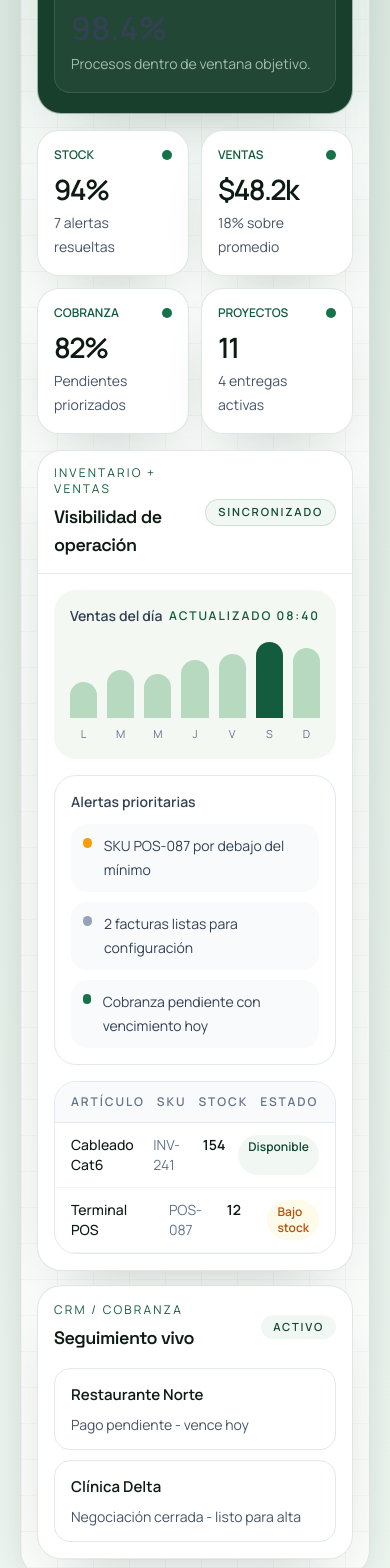
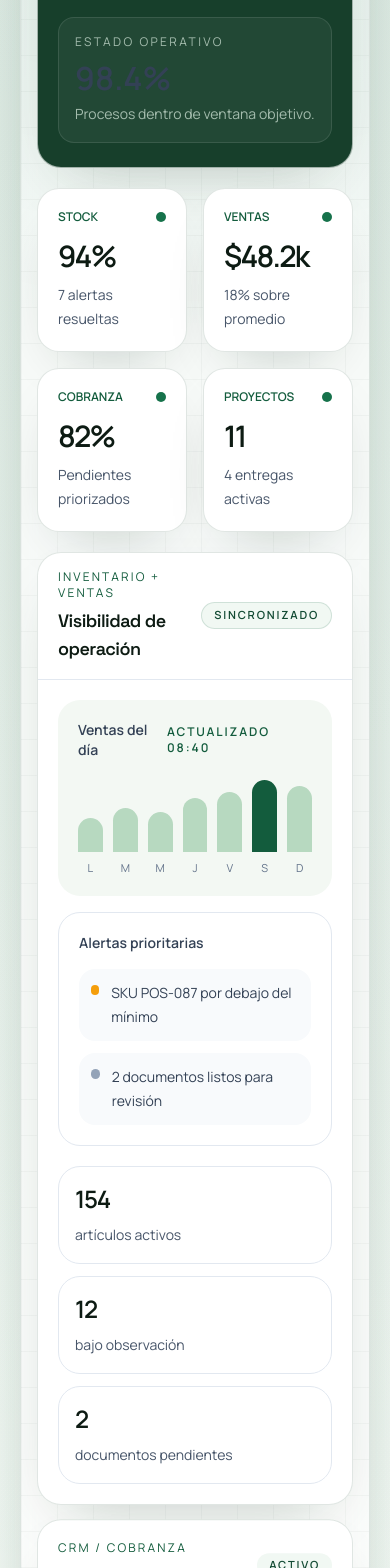
Before and after one commit to Asteroide97/capella-ops-landing, a Next.js app: page / in a window 390 px wide. Shown: the part 1680-3248 px from the top of the page. Built offline with nearby package versions, Linux system fonts and the light colour scheme.

Commit message:
Improve hero mockup spacing and update expansion CTA

```diff
--- a/src/components/marketing/product-mockup.tsx
+++ b/src/components/marketing/product-mockup.tsx
@@ -3,12 +3,6 @@ const kpiCards = [
   { label: "VENTAS", value: "$48.2k", detail: "18% sobre promedio" },
   { label: "COBRANZA", value: "82%", detail: "Pendientes priorizados" },
   { label: "PROYECTOS", value: "11", detail: "4 entregas activas" }
-];
-
-const inventoryRows = [
-  { item: "Cableado Cat6", sku: "INV-241", stock: "154", status: "Disponible" },
-  { item: "Terminal POS", sku: "POS-087", stock: "12", status: "Bajo stock" },
-  { item: "Kit de instalación", sku: "OPS-516", stock: "58", status: "En tránsito" }
 ];
 
 export function ProductMockup() {
@@ -17,13 +11,13 @@ export function ProductMockup() {
       <div className="absolute left-6 top-10 hidden h-36 w-36 rounded-full border border-green-700/10 lg:block" />
       <div className="absolute right-10 top-20 hidden h-48 w-48 rounded-full border border-green-700/10 lg:block" />
 
-      <div className="surface-panel relative overflow-hidden px-4 py-4 sm:px-5 sm:py-5 lg:px-5 lg:py-5 xl:px-6 xl:py-6">
+      <div className="surface-panel relative overflow-hidden px-4 py-4 sm:px-5 sm:py-5 lg:px-6 lg:py-6 xl:px-6 xl:py-6">
         <div className="absolute inset-0 grid-shell opacity-60" />
         <div className="absolute inset-0 bg-[radial-gradient(circle_at_top,_rgba(27,138,90,0.16),_transparent_34%)]" />
 
-        <div className="relative grid gap-4 lg:grid-cols-[198px_minmax(0,1fr)] xl:grid-cols-[208px_minmax(0,1fr)]">
-          <aside className="rounded-[24px] border border-white/60 bg-pine px-4 py-5 text-white shadow-float">
-            <div className="flex items-center justify-between border-b border-white/10 pb-4">
+        <div className="relative grid gap-5 lg:grid-cols-[214px_minmax(0,1fr)] xl:grid-cols-[224px_minmax(0,1fr)]">
+          <aside className="rounded-[24px] border border-white/60 bg-pine px-5 py-6 text-white shadow-float">
+            <div className="flex items-center justify-between border-b border-white/10 pb-5">
               <div>
                 <p className="text-xs uppercase tracking-[0.22em] text-green-100/80">Capella Ops</p>
                 <h3 className="mt-2 text-lg font-semibold text-white">Control room</h3>
@@ -33,11 +27,11 @@ export function ProductMockup() {
               </span>
             </div>
 
-            <div className="mt-5 space-y-2.5">
+            <div className="mt-6 space-y-3">
               {["Inventario", "Ventas", "CRM", "Compras", "Proyectos", "Facturación"].map((item, index) => (
                 <div
                   key={item}
-                  className={`rounded-2xl border px-3.5 py-2.5 text-sm ${
+                  className={`rounded-2xl border px-4 py-3 text-sm ${
                     index === 1
                       ? "border-green-300/60 bg-green-400/15 text-white"
                       : "border-white/10 bg-white/5 text-green-100/90"
@@ -48,32 +42,32 @@ export function ProductMockup() {
               ))}
             </div>
 
-            <div className="mt-6 rounded-2xl border border-white/10 bg-white/5 p-4">
+            <div className="mt-7 rounded-2xl border border-white/10 bg-white/5 p-4">
               <p className="text-xs uppercase tracking-[0.2em] text-green-100/70">Estado operativo</p>
               <p className="mt-3 whitespace-nowrap text-[2rem] font-semibold leading-none">98.4%</p>
               <p className="mt-2 text-sm leading-6 text-green-100/70">Procesos dentro de ventana objetivo.</p>
             </div>
           </aside>
 
-          <div className="space-y-4">
-            <div className="grid grid-cols-2 gap-3">
+          <div className="space-y-5">
+            <div className="grid grid-cols-2 gap-4">
               {kpiCards.map((card) => (
-                <div key={card.label} className="control-card min-w-0 rounded-[22px] p-4">
+                <div key={card.label} className="control-card min-w-0 rounded-[22px] p-5">
                   <div className="flex items-center justify-between gap-3">
                     <p className="whitespace-nowrap text-xs font-semibold text-green-700">{card.label}</p>
                     <span className="h-2.5 w-2.5 shrink-0 rounded-full bg-green-600" />
                   </div>
-                  <p className="mt-3 whitespace-nowrap text-[clamp(1.75rem,3.4vw,2.45rem)] font-semibold leading-none tracking-[-0.06em] text-ink">
+                  <p className="mt-4 whitespace-nowrap text-[clamp(1.85rem,3.6vw,2.55rem)] font-semibold leading-none tracking-[-0.06em] text-ink">
                     {card.value}
                   </p>
-                  <p className="mt-2 text-sm leading-6 text-slate-600">{card.detail}</p>
+                  <p className="mt-3 text-sm leading-6 text-slate-600">{card.detail}</p>
                 </div>
               ))}
             </div>
 
-            <div className="grid gap-4 xl:grid-cols-[minmax(0,1fr)_272px]">
+            <div className="grid gap-4 xl:grid-cols-[minmax(0,1fr)_288px]">
               <div className="control-card overflow-hidden">
-                <div className="flex items-center justify-between border-b border-slate-200 px-4 py-3.5">
+                <div className="flex items-center justify-between border-b border-slate-200 px-5 py-4">
                   <div>
                     <p className="text-xs uppercase tracking-[0.18em] text-green-700">Inventario + ventas</p>
                     <h4 className="mt-1.5 text-lg">Visibilidad de operación</h4>
@@ -83,17 +77,17 @@ export function ProductMockup() {
                   </div>
                 </div>
 
-                <div className="space-y-4 px-4 py-4">
-                  <div className="grid gap-4 lg:grid-cols-[1.2fr_minmax(0,1fr)]">
-                    <div className="rounded-[22px] bg-mist p-4">
+                <div className="space-y-5 px-5 py-5">
+                  <div className="grid gap-4 lg:grid-cols-[1.15fr_minmax(0,1fr)]">
+                    <div className="rounded-[22px] bg-mist p-5">
                       <div className="flex items-center justify-between">
                         <p className="text-sm font-semibold text-slate-700">Ventas del día</p>
                         <span className="text-xs font-semibold uppercase tracking-[0.16em] text-green-700">
                           actualizado 08:40
                         </span>
                       </div>
-                      <div className="mt-4 flex items-end gap-2.5">
-                        {[36, 48, 44, 58, 64, 76, 70].map((height, index) => (
+                      <div className="mt-5 flex items-end gap-2.5">
+                        {[34, 44, 40, 54, 60, 72, 66].map((height, index) => (
                           <div key={height} className="flex flex-1 flex-col items-center gap-2">
                             <div
                               className={`w-full rounded-t-2xl ${index === 5 ? "bg-green-700" : "bg-green-200"}`}
@@ -107,18 +101,17 @@ export function ProductMockup() {
                       </div>
                     </div>
 
-                    <div className="rounded-[22px] border border-slate-200 p-4">
+                    <div className="rounded-[22px] border border-slate-200 p-5">
                       <p className="text-sm font-semibold text-slate-700">Alertas prioritarias</p>
-                      <div className="mt-3 space-y-2.5">
+                      <div className="mt-4 space-y-3">
                         {[
                           "SKU POS-087 por debajo del mínimo",
-                          "2 facturas listas para configuración",
-                          "Cobranza pendiente con vencimiento hoy"
+                          "2 documentos listos para revisión"
                         ].map((alert, index) => (
-                          <div key={alert} className="flex items-start gap-3 rounded-2xl bg-slate-50 px-3 py-2.5">
+                          <div key={alert} className="flex items-start gap-3 rounded-2xl bg-slate-50 px-3 py-3">
                             <span
                               className={`mt-1 h-2.5 w-2.5 rounded-full ${
-                                index === 0 ? "bg-amber-500" : index === 1 ? "bg-slate-400" : "bg-green-600"
+                                index === 0 ? "bg-amber-500" : "bg-slate-400"
                               }`}
                             />
                             <p className="text-sm leading-6 text-slate-700">{alert}</p>
@@ -128,34 +121,18 @@ export function ProductMockup() {
                     </div>
                   </div>
 
-                  <div className="overflow-hidden rounded-[22px] border border-slate-200">
-                    <div className="grid grid-cols-[1.5fr_0.8fr_0.5fr_0.9fr] gap-3 border-b border-slate-200 bg-slate-50 px-4 py-3 text-xs font-semibold uppercase tracking-[0.16em] text-slate-500">
-                      <span>Artículo</span>
-                      <span>SKU</span>
-                      <span>Stock</span>
-                      <span>Estado</span>
-                    </div>
-                    {inventoryRows.map((row, index) => (
+                  <div className="grid gap-3 sm:grid-cols-3">
+                    {[
+                      ["154", "artículos activos"],
+                      ["12", "bajo observación"],
+                      ["2", "documentos pendientes"]
+                    ].map(([value, label]) => (
                       <div
-                        key={row.sku}
-                        className={`grid grid-cols-[1.5fr_0.8fr_0.5fr_0.9fr] gap-3 border-b border-slate-100 px-4 py-3 text-sm last:border-b-0 ${
-                          index === 2 ? "hidden 2xl:grid" : ""
-                        }`}
+                        key={label}
+                        className="rounded-[22px] border border-slate-200 bg-white/85 px-4 py-4"
                       >
-                        <span className="font-medium text-ink">{row.item}</span>
-                        <span className="text-slate-500">{row.sku}</span>
-                        <span className="font-semibold text-ink">{row.stock}</span>
-                        <span
-                          className={`inline-flex w-fit rounded-full px-2.5 py-1 text-xs font-semibold ${
-                            row.status === "Disponible"
-                              ? "bg-green-50 text-green-800"
-                              : row.status === "Bajo stock"
-                                ? "bg-amber-50 text-amber-700"
-                                : "bg-slate-100 text-slate-700"
-                          }`}
-                        >
-                          {row.status}
-                        </span>
+                        <p className="text-2xl font-semibold tracking-[-0.05em] text-ink">{value}</p>
+                        <p className="mt-2 text-sm leading-6 text-slate-600">{label}</p>
                       </div>
                     ))}
                   </div>
@@ -163,7 +140,7 @@ export function ProductMockup() {
               </div>
 
               <div className="space-y-4">
-                <div className="control-card animate-drift p-4 lg:p-5">
+                <div className="control-card animate-drift p-5">
                   <div className="flex items-center justify-between">
                     <div>
                       <p className="text-xs uppercase tracking-[0.18em] text-green-700">CRM / cobranza</p>
@@ -174,12 +151,13 @@ export function ProductMockup() {
                     </span>
                   </div>
 
-                  <div className="mt-4 space-y-2.5">
+                  <div className="mt-4 space-y-3">
                     {[
                       ["Restaurante Norte", "Pago pendiente - vence hoy"],
-                      ["Clínica Delta", "Negociación cerrada - listo para alta"]
+                      ["Clínica Delta", "Negociación cerrada - listo para alta"],
+                      ["Distribuidora MX", "Cobranza priorizada esta semana"]
                     ].map(([name, detail]) => (
-                      <div key={name} className="rounded-2xl border border-slate-200 px-4 py-3">
+                      <div key={name} className="rounded-2xl border border-slate-200 px-4 py-3.5">
                         <p className="font-semibold text-ink">{name}</p>
                         <p className="mt-1 text-sm leading-6 text-slate-600">{detail}</p>
                       </div>
--- a/src/components/sections/cta-section.tsx
+++ b/src/components/sections/cta-section.tsx
@@ -19,7 +19,7 @@ export function CTASection() {
             </div>
 
             <div className="flex flex-col gap-3 sm:flex-row lg:flex-col">
-              <ButtonLink href="/demo">Solicitar demo</ButtonLink>
+              <ButtonLink href="/demo">Cotizar expansión</ButtonLink>
               <ButtonLink href="/planes" variant="secondary">
                 Ver planes
               </ButtonLink>
--- a/src/components/sections/hero.tsx
+++ b/src/components/sections/hero.tsx
@@ -12,7 +12,7 @@ export function Hero() {
   return (
     <section className="overflow-hidden pt-8 pb-10 sm:pt-10 sm:pb-12 lg:pt-12 lg:pb-10 xl:pt-14 xl:pb-12">
       <Container>
-        <div className="grid gap-8 lg:grid-cols-[minmax(380px,0.95fr)_minmax(520px,1.05fr)] lg:items-start lg:gap-10 xl:gap-12">
+        <div className="grid gap-8 lg:grid-cols-[minmax(380px,0.95fr)_minmax(540px,1.05fr)] lg:items-start lg:gap-10 xl:gap-12">
           <div className="space-y-6 lg:max-w-[39rem] lg:space-y-7">
             <div className="space-y-4">
               <span className="eyebrow">Command center para negocios</span>
@@ -56,7 +56,7 @@ export function Hero() {
           </div>
 
           <div className="lg:justify-self-end lg:max-h-[720px] lg:overflow-hidden lg:pt-1 xl:max-h-[760px]">
-            <div className="origin-top lg:scale-[0.92] xl:scale-[0.96] 2xl:scale-100">
+            <div className="origin-top lg:scale-[0.97] xl:scale-100">
               <ProductMockup />
             </div>
           </div>
```
